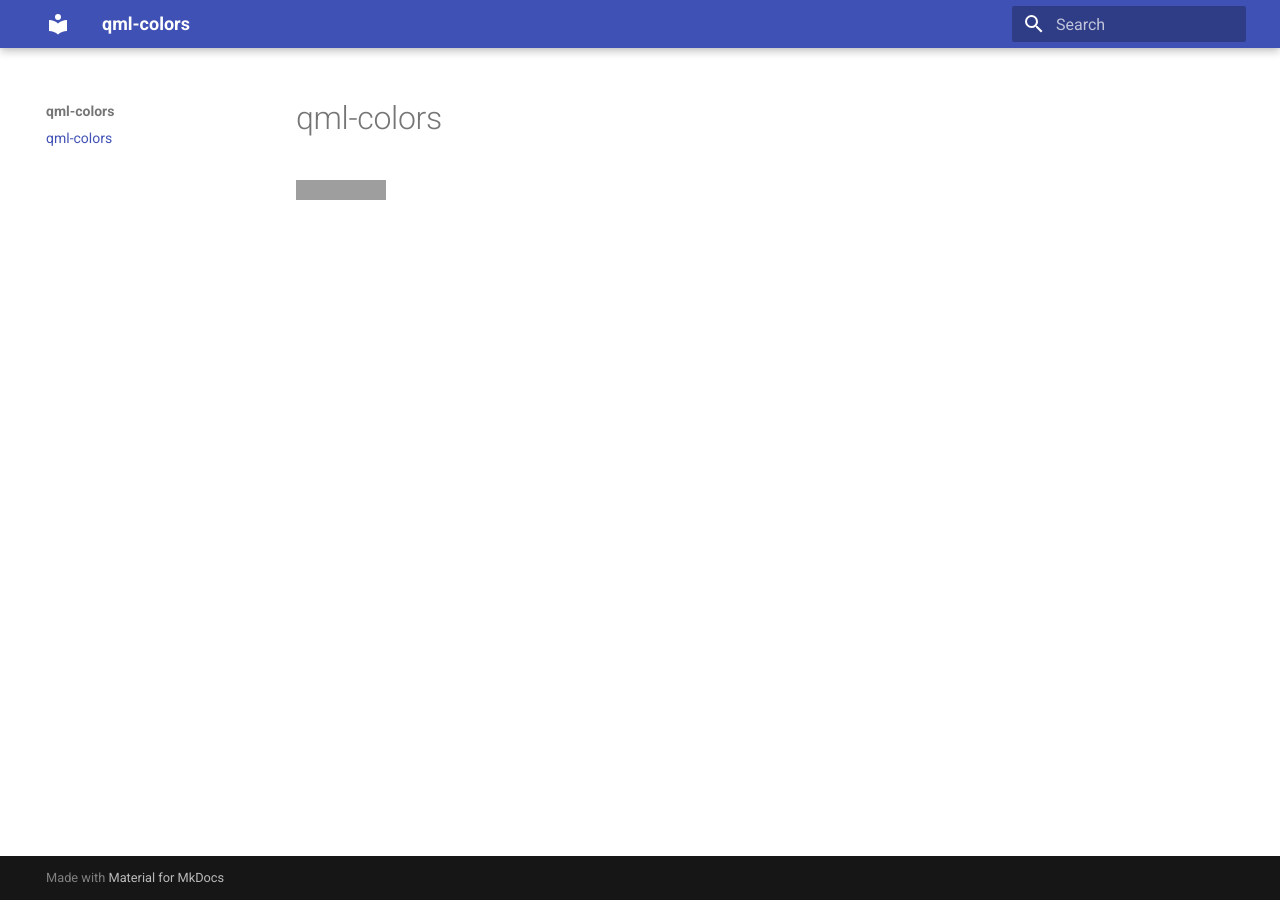
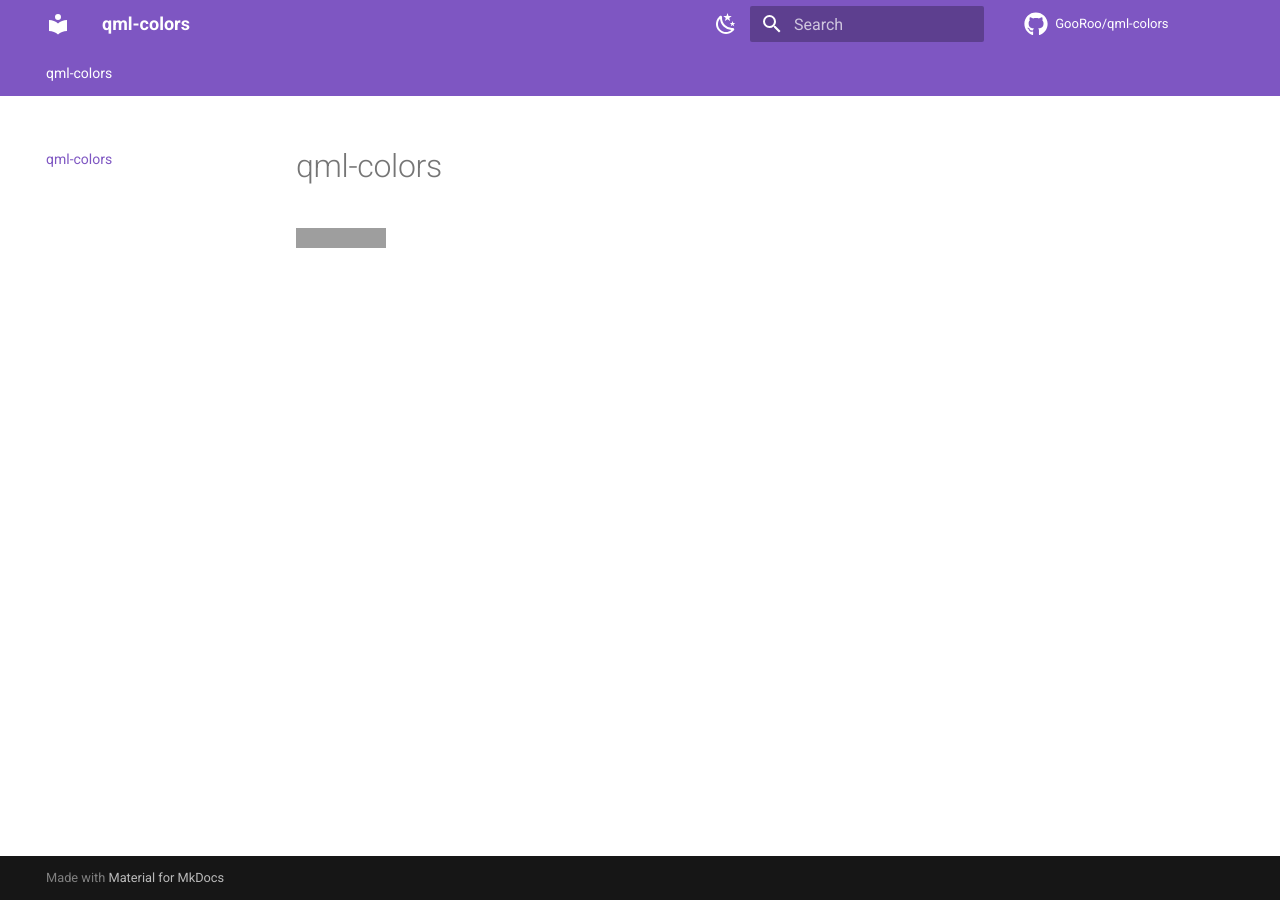
Before and after one commit to GooRoo/qml-colors, an MkDocs documentation site: the page built from docs/index.md, in a window 1280 px wide. Built offline with MkDocs 1.6.1 and Material for MkDocs 9.7.7, drawn with Linux system fonts in a browser that asks for light colours; comment, search, counter and statistics services are not loaded; grey boxes are pictures that could not be loaded.

Commit message:
Updated mkdocs config

```diff
--- a/mkdocs.yml
+++ b/mkdocs.yml
@@ -1,3 +1,61 @@
 site_name: qml-colors
+repo_url: https://github.com/GooRoo/qml-colors
+repo_name: GooRoo/qml-colors
+edit_uri: "" #edit/main/docs/
 theme:
   name: material
+  icon:
+    repo: fontawesome/brands/github
+  palette:
+    - scheme: slate
+      media: "(prefers-color-scheme: dark)"
+      accent: orange
+      primary: deep purple
+      toggle:
+        icon: material/weather-sunny
+        name: Light mode
+    - scheme: default
+      media: "(prefers-color-scheme: light)"
+      primary: deep purple
+      accent: orange
+      toggle:
+        icon: material/weather-night
+        name: Dark mode
+  features:
+    - navigation.instant
+    - navigation.tracking
+    - navigation.tabs
+markdown_extensions:
+  - abbr
+  - admonition
+  - attr_list
+  - def_list
+  - footnotes
+  - meta
+  - md_in_html
+  - tables
+  - toc:
+      permalink: true
+
+  - pymdownx.arithmatex:
+      generic: true
+  - pymdownx.betterem:
+      smart_enable: all
+  - pymdownx.caret
+  - pymdownx.details
+  - pymdownx.emoji:
+      emoji_index: !!python/name:materialx.emoji.twemoji
+      emoji_generator: !!python/name:materialx.emoji.to_svg
+  - pymdownx.highlight:
+      anchor_linenums: true
+  - pymdownx.inlinehilite
+  - pymdownx.keys
+  - pymdownx.mark
+  - pymdownx.smartsymbols
+  - pymdownx.snippets
+  - pymdownx.superfences
+  - pymdownx.tabbed:
+      alternate_style: true
+  - pymdownx.tasklist:
+      custom_checkbox: true
+  - pymdownx.tilde
```
